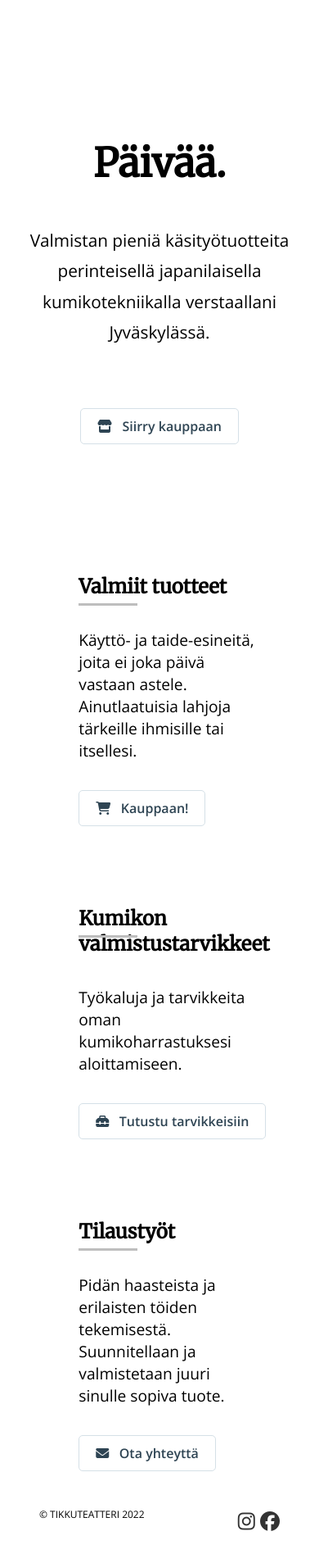
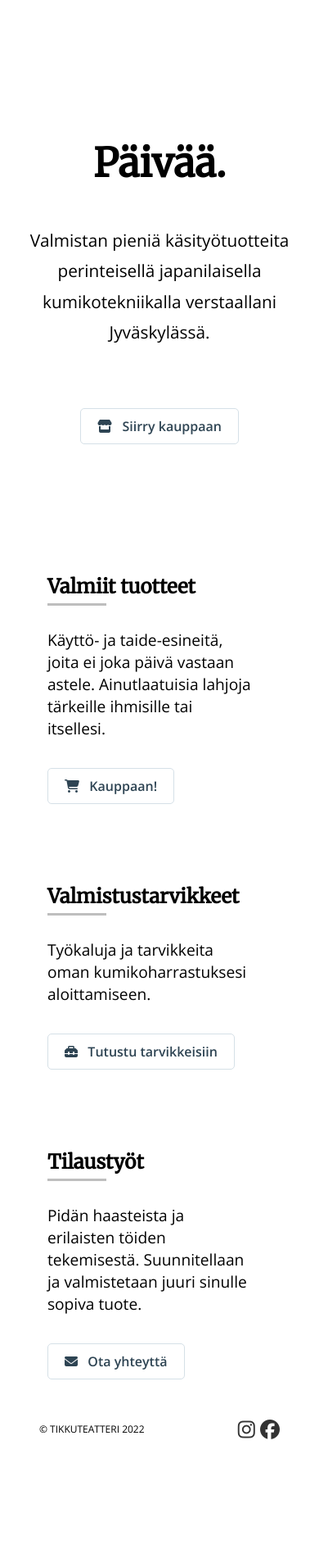
Before and after one commit to tarvainen/tikkuteatteri.fi, a Jekyll site: the page built from index.md, in a window 390 px wide. Shown: the whole page at 82% size. Built offline with Jekyll 4.4.1, drawn with Linux system fonts in a browser that asks for light colours; nearby versions of some CDN libraries; after the commit the page ends 1784 px from its top, so only the background shows below that.

Commit message:
Fix mobile issues

```diff
--- a/_layouts/home.html
+++ b/_layouts/home.html
@@ -34,7 +34,7 @@ layout: default
 <div class="featured-content flip">
   <div class="info">
     <div>
-      <h3>Kumikon valmistustarvikkeet</h3>
+      <h3>Valmistustarvikkeet</h3>
 
       <p>Työkaluja ja tarvikkeita oman kumikoharrastuksesi aloittamiseen. </p>
 
--- a/assets/css/main.scss
+++ b/assets/css/main.scss
@@ -74,6 +74,10 @@ a.button {
     div {
       margin: 4em 0 0 4em;
 
+      @media screen and (max-width: 600px) {
+        margin: 4em 0 0 2em;
+      }
+
       p {
         width: 80%;
         margin-bottom: 42px;
@@ -122,6 +126,7 @@ footer {
   display: flex;
   padding: 24px 48px;
   justify-content: space-between;
+  align-items: center;
   max-width: 1000px;
   margin: auto;
 
```
